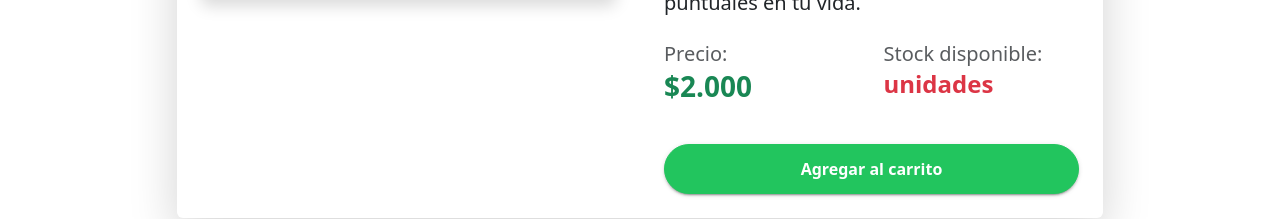
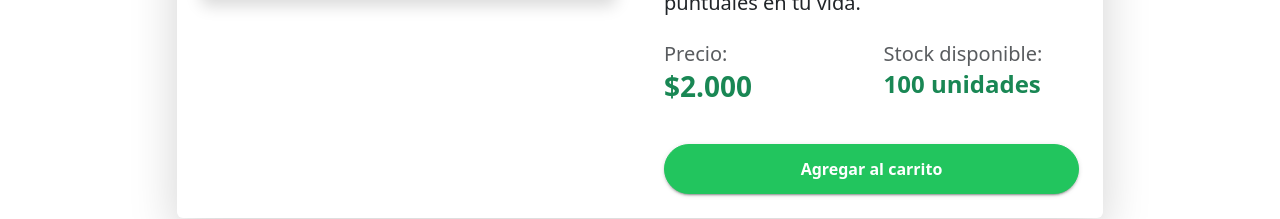
Before and after one commit to AlexDays89/proyecto_desafioLATAM, a React (Vite) app in the folder frontend/: page /producto/1 in a window 1280 px wide. Shown: the part 575-794 px from the top of the page. Built offline with nearby package versions, Linux system fonts and the light colour scheme; no server answers.

Commit message:
fix de prop, count a stock

```diff
--- a/frontend/src/components/cardproducto.jsx
+++ b/frontend/src/components/cardproducto.jsx
@@ -4,7 +4,7 @@ import Boton from "./boton";
 import PropTypes from "prop-types";
 
 
-const CardProducto = ({ id, img, name, price, count, onAdd }) => {
+const CardProducto = ({ id, img, name, price, stock, onAdd }) => {
     const navigate = useNavigate();
 
     // Funcion para navegar a la vista detallada del producto
@@ -20,7 +20,7 @@ const CardProducto = ({ id, img, name, price, count, onAdd }) => {
             <Card.Body className="text-center bodyCard">
                 <Card.Title>{name}</Card.Title>
                 <Card.Text>Precio: ${price}</Card.Text>
-                <Card.Text>Stock: {count}</Card.Text>
+                <Card.Text>Stock: {stock}</Card.Text>
 
                 {/* Contenedor para los botones */}
                 <div className="d-flex flex-column gap-2">
--- a/frontend/src/pages/producto.jsx
+++ b/frontend/src/pages/producto.jsx
@@ -109,10 +109,10 @@ const Producto = () => {
                                                     <div className="mb-3">
                                                         <h5 className="text-muted mb-1">Stock disponible:</h5>
                                                         <h4 className={`fw-bold ${
-                                                            producto.count > 20 ? 'text-success' :
-                                                            producto.count > 5 ? 'text-warning' : 'text-danger'
+                                                            producto.stock > 20 ? 'text-success' :
+                                                            producto.stock > 5 ? 'text-warning' : 'text-danger'
                                                         }`}>
-                                                            {producto.count} unidades
+                                                            {producto.stock} unidades
                                                         </h4>
                                                     </div>
                                                 </Col>
@@ -125,13 +125,13 @@ const Producto = () => {
                                                 className="btn-lg rounded-pill"
                                                 severity="success"
                                                 texto={producto.price === 0 ? "Solicitar cotización" : "Agregar al carrito"}
-                                                onClick={() => handleAdd(producto.id)}
-                                                disabled={producto.count === 0}
+                                                onClick={() => handleAdd(producto.stock)}
+                                                disabled={producto.stock === 0}
                                                 raised
                                             />
                                         </div>
 
-                                        {producto.count === 0 && (
+                                        {producto.stock === 0 && (
                                             <div className="alert alert-warning mt-3" role="alert">
                                                 <i className="fas fa-exclamation-triangle me-2"></i>
                                                 Este servicio no está disponible en este momento.
```
